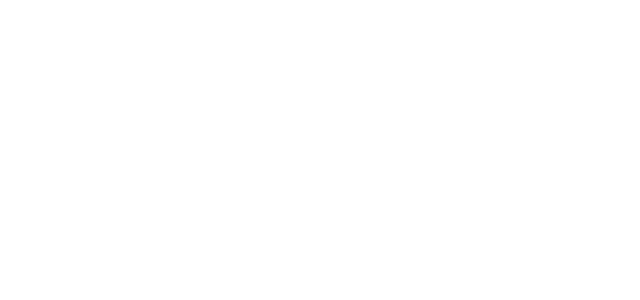
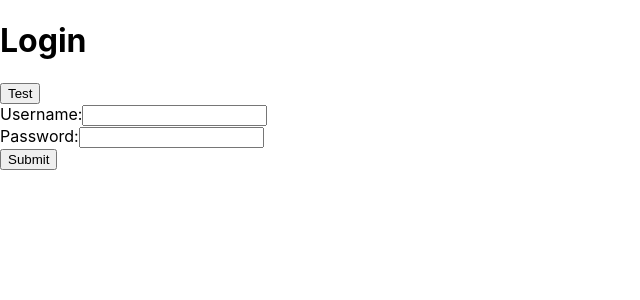
Before and after one commit to herringg369/myflixfront, a React (Create React App) app: page /user/1 in a window 1280 px wide. Before the commit this address had no page. Shown: the top 300 px of the page, without its empty margins (0-640 px from the left). Built offline with nearby package versions, Linux system fonts and the light colour scheme.

Commit message:
fixed issue by downgrading react-router-dom

```diff
--- a/package.json
+++ b/package.json
@@ -11,7 +11,7 @@
     "react": "^17.0.2",
     "react-bootstrap": "^2.0.2",
     "react-dom": "^17.0.2",
-    "react-router-dom": "^6.0.2",
+    "react-router-dom": "^5.3.0",
     "react-scripts": "4.0.3",
     "web-vitals": "^1.1.2"
   },
--- a/src/components/director-view/director-view.jsx
+++ b/src/components/director-view/director-view.jsx
@@ -0,0 +1,9 @@
+import React from 'react';
+
+export class DirectorView extends React.Component {
+  render() {
+   return (
+       <div>Directors</div>
+   )
+  }
+}
--- a/src/components/genre-view/genre-view.jsx
+++ b/src/components/genre-view/genre-view.jsx
@@ -0,0 +1,9 @@
+import React from 'react';
+
+export class GenreView extends React.Component {
+  render() {
+   return (
+       <div>Genres</div>
+   )
+  }
+}
--- a/src/components/main-view/main-view.jsx
+++ b/src/components/main-view/main-view.jsx
@@ -1,6 +1,7 @@
 import React from 'react'
 import axios from 'axios'
-import { BrowserRouter, Routes, Route, Navigate } from "react-router-dom";
+import { BrowserRouter as Router, Route, Redirect } from "react-router-dom";
+import { Link } from 'react-router-dom'
 
 
 import { MovieCard } from '../movie-card/movie-card'
@@ -9,6 +10,7 @@ import { LoginView } from '../login-view/login-view'
 import { RegistrationView } from '../registration-view/registration-view'
 import { DirectorView } from '../director-view/director-view';
 import { GenreView } from '../genre-view/genre-view';
+import { ProfileView } from '../profile-view/profile-view'
 
 import Row from 'react-bootstrap/Row'
 import Col from 'react-bootstrap/Col'
@@ -80,13 +82,12 @@ export class MainView extends React.Component {
       }
 
       render() {
+
         const { movies, user } = this.state;
 
         return (
-          <Row className="main-view justify-content-md-center">
-          <BrowserRouter>
-          <Routes>
-
+          <Router>
+            <Row className="main-view justify-content-md-center">
               <Route exact path="/" render={() => {
                 if (!user) return <Col>
                   <LoginView onLoggedIn={user => this.onLoggedIn(user)} />
@@ -99,10 +100,19 @@ export class MainView extends React.Component {
                 ))
               }} />
               <Route path="/register" render={() => {
-                if (user) return <Navigate to="/" />
+                if (user) return <Redirect to="/" />
                 return <Col>
                   <RegistrationView />
                 </Col>
+              }} />
+
+              <Route exact path="/user/:Username" render={() => {
+                if (!user) return <Col>
+                <LoginView onLoggedIn={user => this.onLoggedIn(user)}  />
+              </Col>
+              return <Col>
+               <ProfileView user={user} />
+               </Col>
               }} />
 
               <Route path="/movies/:movieId" render={({ match, history }) => {
@@ -136,9 +146,8 @@ export class MainView extends React.Component {
                 </Col>
               }
               } />
-          </Routes>
-          </BrowserRouter>
-          </Row>
+            </Row>
+          </Router>
         );
       }
     }
--- a/src/components/movie-view/movie-view.jsx
+++ b/src/components/movie-view/movie-view.jsx
@@ -34,7 +34,7 @@ export class MovieView extends React.Component {
           <span className="label">Description: </span>
           <span className="value">{movie.Description}</span>
         </div>
-        <button onClick={() => { onBackClick() }}></button>
+        <button onClick={() => { onBackClick() }}>Back</button>
 
       </div>
     );
--- /dev/null
+++ b/src/components/profile-view/profile-view.jsx
@@ -0,0 +1,9 @@
+import React from 'react';
+
+export class ProfileView extends React.Component {
+  render() {
+   return (
+       <div>Profiles</div>
+   )
+  }
+}
```
Also changed, not shown: 1 other file (tests, documents, lock files or other folders).
